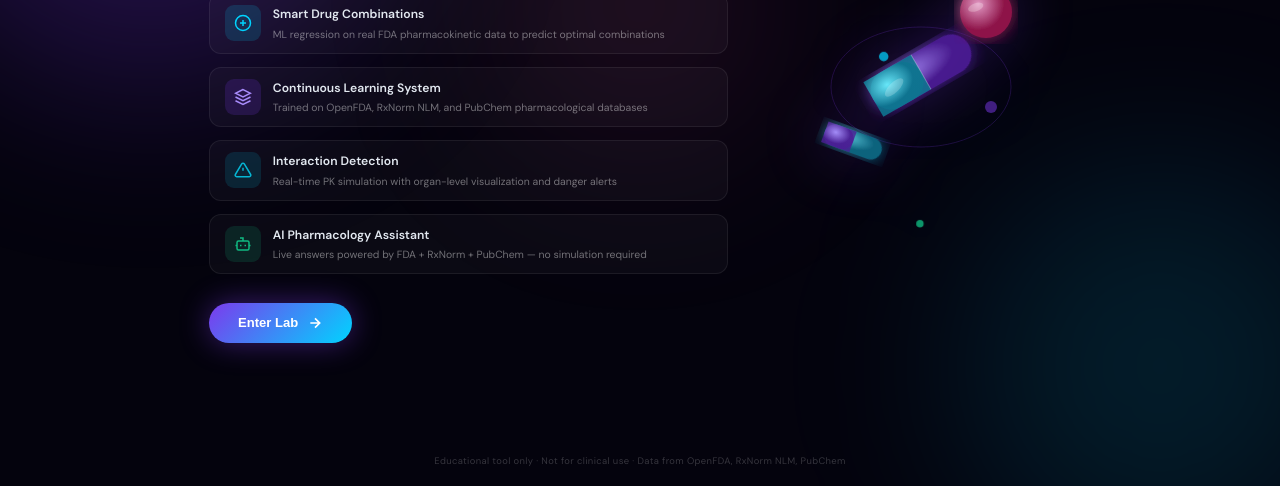
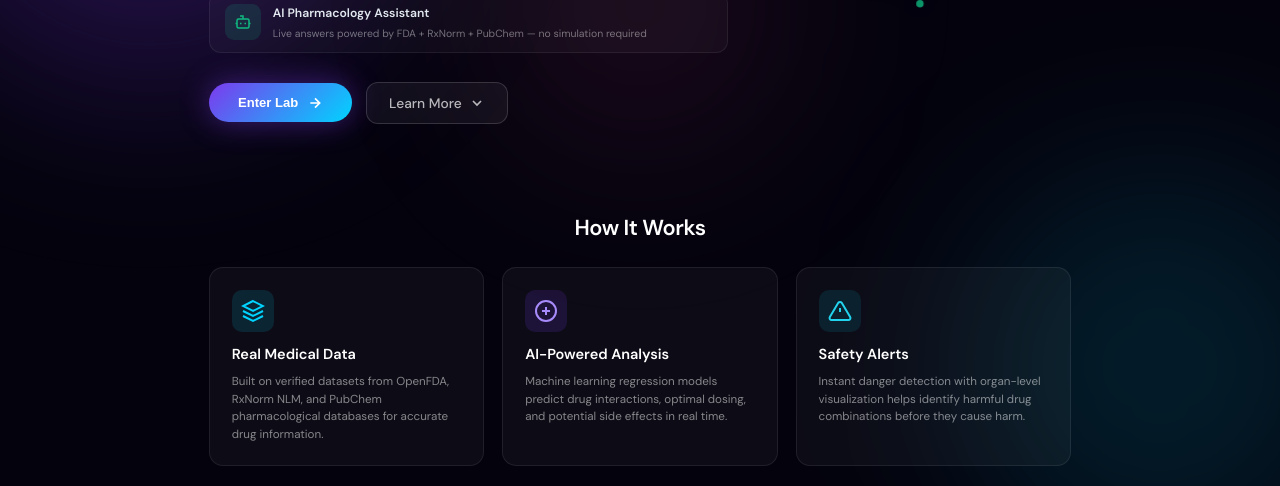
Before and after one commit to AK-Git508/BostonBuildersHackathon, a website: page index.html in a window 1280 px wide. Shown: the part 314-800 px from the top of the page. Drawn offline with nearby package versions, Linux system fonts and the light colour scheme; no server answers.

Commit message:
Added Learn more

```diff
--- a/index.html
+++ b/index.html
@@ -69,10 +69,16 @@
                     </div>
                 </div>
 
-                <button class="landing-cta" onclick="enterApp()">
-                    <span>Enter Lab</span>
-                    <svg width="16" height="16" viewBox="0 0 24 24" fill="none" stroke="currentColor" stroke-width="2.5"><path d="M5 12h14M12 5l7 7-7 7"/></svg>
-                </button>
+                <div class="landing-buttons">
+                    <button class="landing-cta" onclick="enterApp()">
+                        <span>Enter Lab</span>
+                        <svg width="16" height="16" viewBox="0 0 24 24" fill="none" stroke="currentColor" stroke-width="2.5"><path d="M5 12h14M12 5l7 7-7 7"/></svg>
+                    </button>
+                    <button class="landing-learn-more" onclick="document.getElementById('learnMoreSection').scrollIntoView({behavior:'smooth'})">
+                        <span>Learn More</span>
+                        <svg width="16" height="16" viewBox="0 0 24 24" fill="none" stroke="currentColor" stroke-width="2.5"><path d="M6 9l6 6 6-6"/></svg>
+                    </button>
+                </div>
             </div>
 
             <!-- Right: pill visualization -->
@@ -128,6 +134,40 @@
                     </svg>
                 </div>
             </div>
+        </div>
+
+        <!-- Learn More Section -->
+        <div id="learnMoreSection" class="landing-learn-section">
+            <h2 class="learn-section-title">How It Works</h2>
+            <div class="learn-cards">
+                <div class="learn-card">
+                    <div class="learn-card-icon learn-icon-blue">
+                        <svg width="24" height="24" viewBox="0 0 24 24" fill="none" stroke="currentColor" stroke-width="2"><path d="M12 2L2 7l10 5 10-5-10-5z"/><path d="M2 17l10 5 10-5"/><path d="M2 12l10 5 10-5"/></svg>
+                    </div>
+                    <h3>Real Medical Data</h3>
+                    <p>Built on verified datasets from OpenFDA, RxNorm NLM, and PubChem pharmacological databases for accurate drug information.</p>
+                </div>
+                <div class="learn-card">
+                    <div class="learn-card-icon learn-icon-purple">
+                        <svg width="24" height="24" viewBox="0 0 24 24" fill="none" stroke="currentColor" stroke-width="2"><circle cx="12" cy="12" r="10"/><path d="M8 12h8M12 8v8"/></svg>
+                    </div>
+                    <h3>AI-Powered Analysis</h3>
+                    <p>Machine learning regression models predict drug interactions, optimal dosing, and potential side effects in real time.</p>
+                </div>
+                <div class="learn-card">
+                    <div class="learn-card-icon learn-icon-cyan">
+                        <svg width="24" height="24" viewBox="0 0 24 24" fill="none" stroke="currentColor" stroke-width="2"><path d="M10.29 3.86 1.82 18a2 2 0 0 0 1.71 3h16.94a2 2 0 0 0 1.71-3L13.71 3.86a2 2 0 0 0-3.42 0z"/><line x1="12" y1="9" x2="12" y2="13"/><line x1="12" y1="17" x2="12.01" y2="17"/></svg>
+                    </div>
+                    <h3>Safety Alerts</h3>
+                    <p>Instant danger detection with organ-level visualization helps identify harmful drug combinations before they cause harm.</p>
+                </div>
+            </div>
+        </div>
+
+        <!-- Made By Section -->
+        <div class="landing-team-section">
+            <p class="landing-team-label">Made by</p>
+            <p class="landing-team-names">Aariz Khan, Rishab Paili, Srihan Anand, and Nitin Suresh</p>
         </div>
 
         <p class="landing-footer">Educational tool only · Not for clinical use · Data from OpenFDA, RxNorm NLM, PubChem</p>
--- a/style.css
+++ b/style.css
@@ -13,7 +13,7 @@
     flex-direction: column;
     align-items: center;
     justify-content: center;
-    overflow: hidden;
+    overflow-y: auto;
     transition: opacity 0.6s ease, transform 0.6s ease;
 }
 .landing-screen.landing-exit {
@@ -141,9 +141,121 @@
 }
 .landing-dot-pulse { animation: landingDotPulse 2.5s ease-in-out infinite; }
 
+/* Landing buttons row */
+.landing-buttons {
+    display: flex;
+    gap: 1rem;
+    align-items: center;
+    margin-top: 1.5rem;
+}
+.landing-learn-more {
+    display: inline-flex;
+    align-items: center;
+    gap: 0.5rem;
+    padding: 0.75rem 1.5rem;
+    border-radius: 12px;
+    border: 1px solid rgba(255,255,255,0.15);
+    background: rgba(255,255,255,0.05);
+    color: rgba(255,255,255,0.7);
+    font-family: 'DM Sans', sans-serif;
+    font-size: 0.95rem;
+    font-weight: 500;
+    cursor: pointer;
+    transition: all 0.25s ease;
+}
+.landing-learn-more:hover {
+    border-color: rgba(124,58,237,0.5);
+    color: #fff;
+    background: rgba(124,58,237,0.1);
+}
+
+/* Learn More Section */
+.landing-learn-section {
+    width: 100%;
+    max-width: 920px;
+    padding: 2rem 2rem 0;
+    position: relative;
+    z-index: 1;
+    margin-top: 2rem;
+}
+.learn-section-title {
+    text-align: center;
+    font-size: 1.5rem;
+    font-weight: 600;
+    color: #fff;
+    margin-bottom: 1.5rem;
+    letter-spacing: -0.02em;
+}
+.learn-cards {
+    display: grid;
+    grid-template-columns: repeat(3, 1fr);
+    gap: 1.25rem;
+}
+.learn-card {
+    background: rgba(255,255,255,0.04);
+    border: 1px solid rgba(255,255,255,0.08);
+    border-radius: 14px;
+    padding: 1.5rem;
+    transition: border-color 0.25s ease, background 0.25s ease;
+}
+.learn-card:hover {
+    border-color: rgba(124,58,237,0.3);
+    background: rgba(124,58,237,0.06);
+}
+.learn-card-icon {
+    width: 42px;
+    height: 42px;
+    border-radius: 10px;
+    display: flex;
+    align-items: center;
+    justify-content: center;
+    margin-bottom: 0.75rem;
+}
+.learn-icon-blue { background: rgba(0,212,255,0.12); color: #00d4ff; }
+.learn-icon-purple { background: rgba(124,58,237,0.15); color: #a78bfa; }
+.learn-icon-cyan { background: rgba(6,182,212,0.12); color: #22d3ee; }
+.learn-card h3 {
+    font-size: 1rem;
+    font-weight: 600;
+    color: #fff;
+    margin: 0 0 0.5rem;
+}
+.learn-card p {
+    font-size: 0.8rem;
+    color: rgba(255,255,255,0.5);
+    line-height: 1.5;
+    margin: 0;
+}
+
+/* Made By / Team Section */
+.landing-team-section {
+    text-align: center;
+    margin-top: 2rem;
+    position: relative;
+    z-index: 1;
+}
+.landing-team-label {
+    font-size: 0.7rem;
+    text-transform: uppercase;
+    letter-spacing: 0.12em;
+    color: rgba(255,255,255,0.25);
+    margin: 0 0 0.4rem;
+}
+.landing-team-names {
+    font-size: 0.95rem;
+    font-weight: 500;
+    color: rgba(255,255,255,0.6);
+    margin: 0;
+    background: linear-gradient(90deg, #00d4ff, #a78bfa, #ec4899);
+    -webkit-background-clip: text;
+    -webkit-text-fill-color: transparent;
+    background-clip: text;
+}
+
 .landing-footer {
-    position: absolute;
-    bottom: 1.2rem;
+    position: relative;
+    margin-top: 1.5rem;
+    margin-bottom: 1.2rem;
     font-size: 0.65rem;
     color: rgba(255,255,255,0.2);
     letter-spacing: 0.04em;
```
